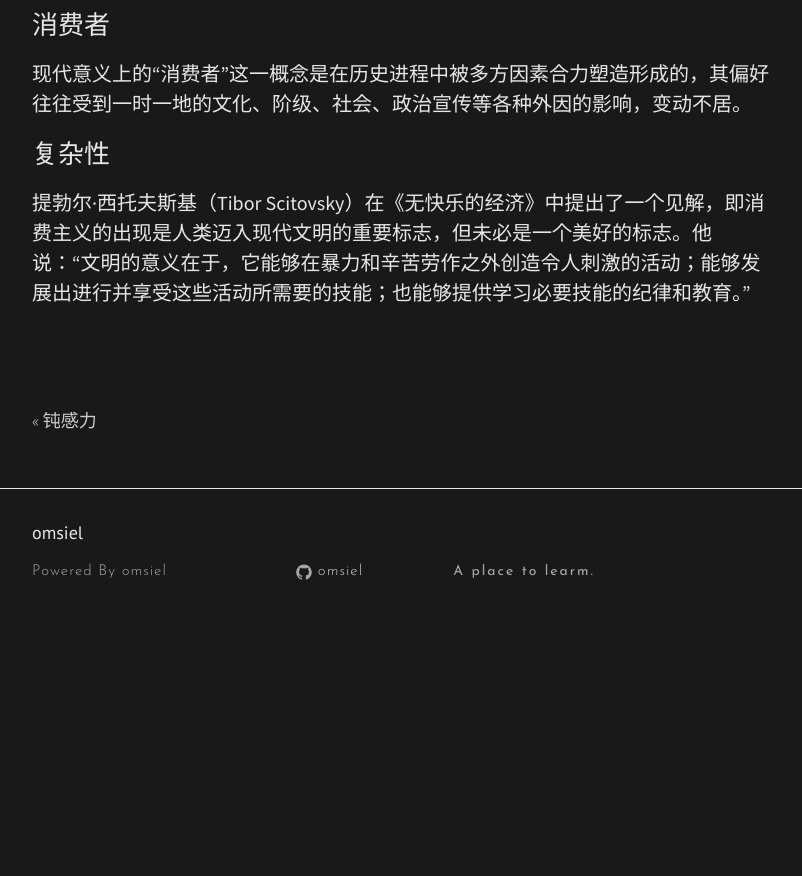
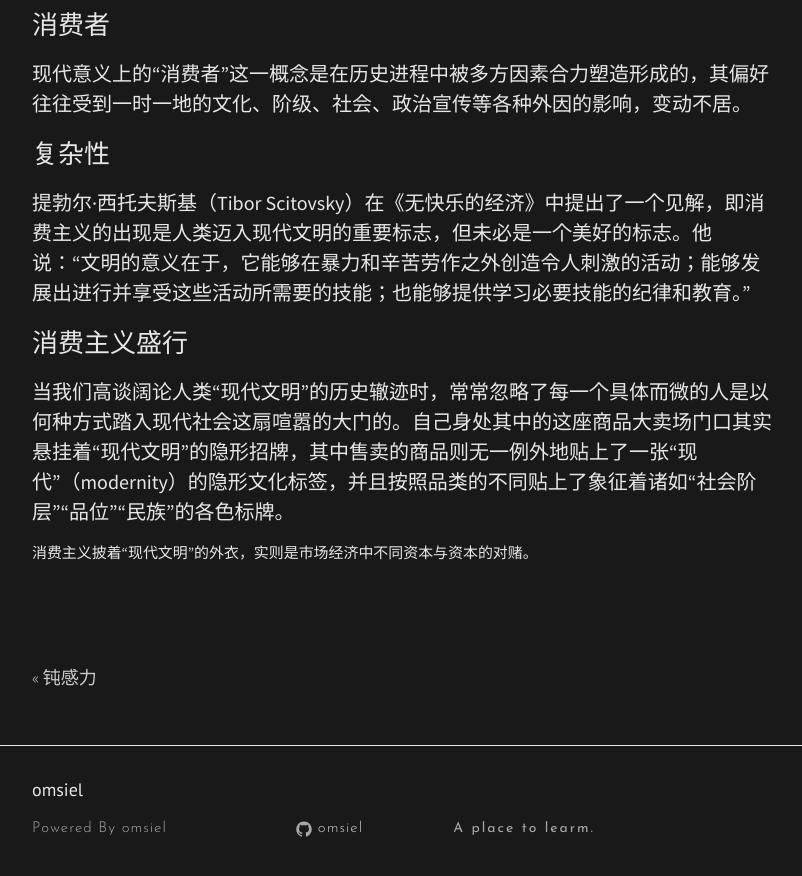
Before and after one commit to omsiel/omsiel.github.io, a Jekyll site: the page built from _posts/2019-05-22-购物凶猛.md, in a window 1280 px wide and 900 px high, scrolled down 1329 px. Shown: the top 876 px of the window, without its empty margins (238-1040 px from the left). Built offline with Jekyll 4.4.1, drawn with Linux system fonts in a browser that asks for light colours; nearby versions of some CDN libraries; before the commit the page ends 1973 px from its top, so only the background shows below that.

Commit message:
修改文章

```diff
--- a/_posts/2019-05-22-购物凶猛.md
+++ b/_posts/2019-05-22-购物凶猛.md
@@ -28,3 +28,9 @@ categories: note
 ### 复杂性
 
 #### 提勃尔·西托夫斯基（Tibor Scitovsky）在《无快乐的经济》中提出了一个见解，即消费主义的出现是人类迈入现代文明的重要标志，但未必是一个美好的标志。他说：“文明的意义在于，它能够在暴力和辛苦劳作之外创造令人刺激的活动；能够发展出进行并享受这些活动所需要的技能；也能够提供学习必要技能的纪律和教育。”
+
+### 消费主义盛行
+
+#### 当我们高谈阔论人类“现代文明”的历史辙迹时，常常忽略了每一个具体而微的人是以何种方式踏入现代社会这扇喧嚣的大门的。自己身处其中的这座商品大卖场门口其实悬挂着“现代文明”的隐形招牌，其中售卖的商品则无一例外地贴上了一张“现代”（modernity）的隐形文化标签，并且按照品类的不同贴上了象征着诸如“社会阶层”“品位”“民族”的各色标牌。
+
+##### 消费主义披着“现代文明”的外衣，实则是市场经济中不同资本与资本的对赌。
```
